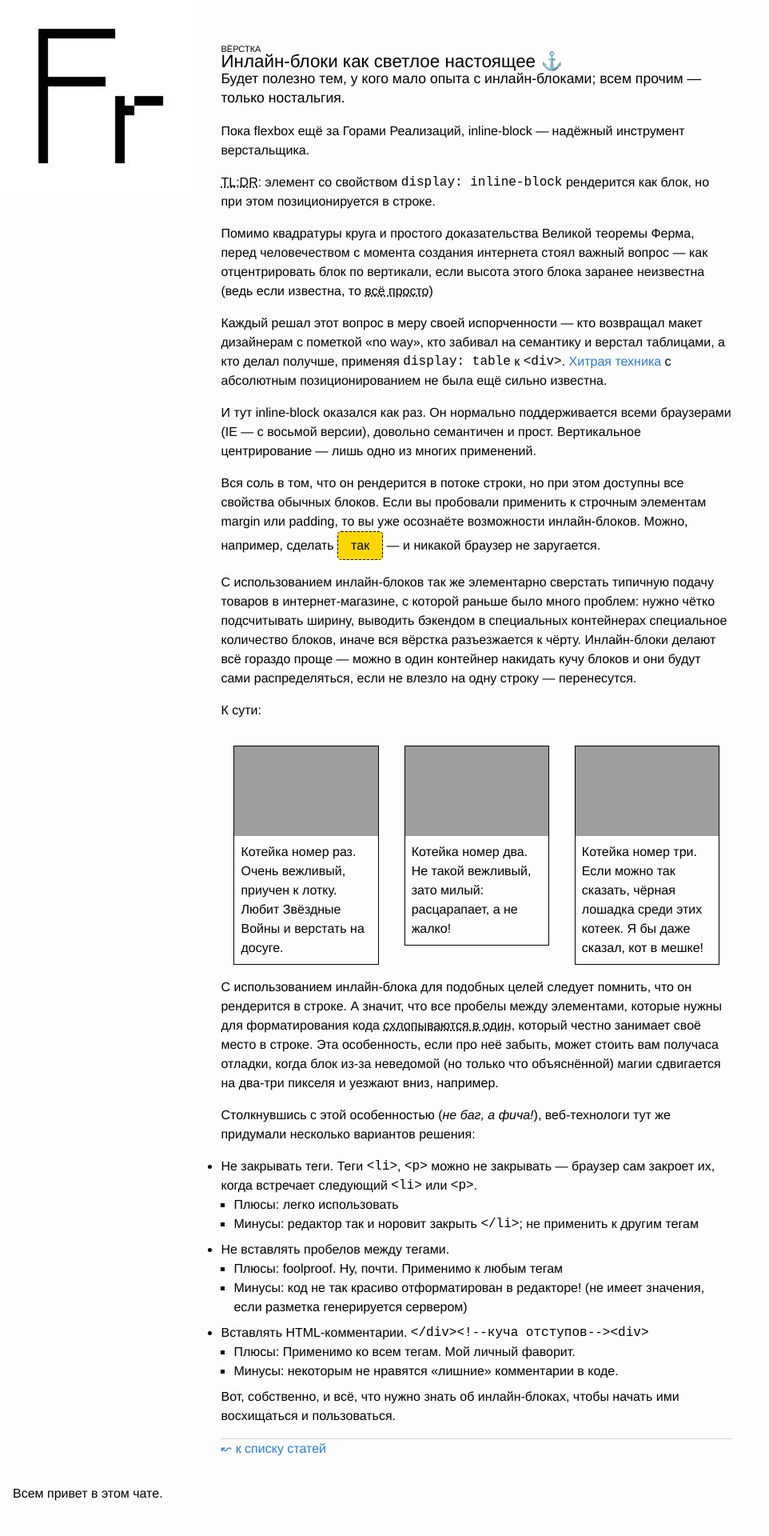
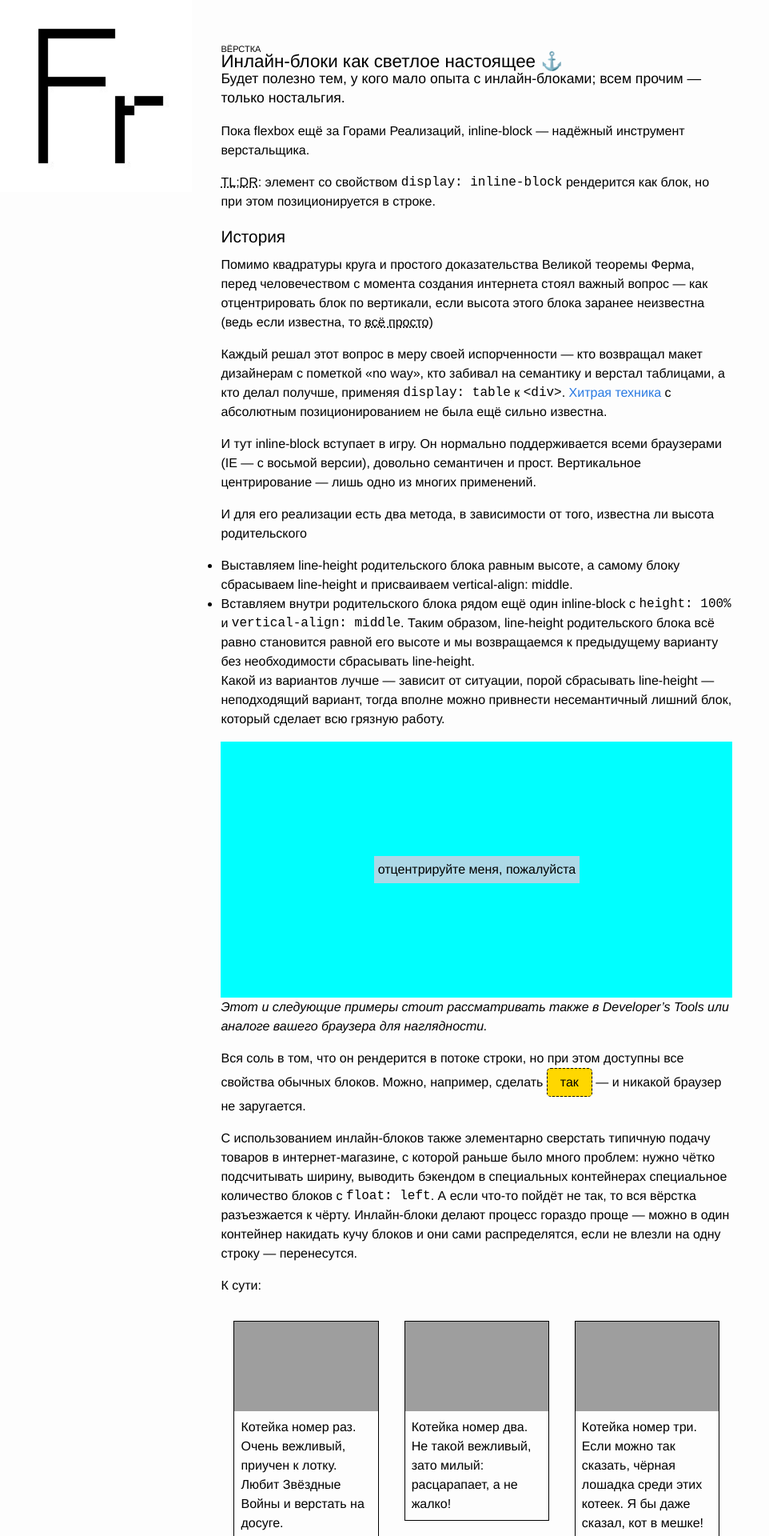
Before and after one commit to smirina/frontiermag.github.io, a Jekyll site: the page built from _posts/2014-06-24-inline-block.markdown, in a window 1280 px wide. Shown: the top 1920 px of the page at 80% size, without its empty margins (0-962 px from the left). Built offline with Jekyll 4.4.1, drawn with Linux system fonts in a browser that asks for light colours; comment, search, counter and statistics services are not loaded; some of the changed text lies outside the part shown; grey boxes are pictures that could not be loaded.

Commit message:
article fix

```diff
--- a/_posts/2014-06-24-inline-block.markdown
+++ b/_posts/2014-06-24-inline-block.markdown
@@ -9,16 +9,30 @@ published: true
 
 <abbr title="Too long; did not read — (англ.) многабукфниасилил">TL;DR</abbr>: элемент со свойством `display: inline-block` рендерится как блок, но при этом позиционируется в строке.
 
+История
+-------
+
 Помимо квадратуры круга и простого доказательства Великой теоремы Ферма, перед человечеством с момента создания интернета стоял важный вопрос — как отцентрировать блок по вертикали, если высота этого блока заранее неизвестна (ведь
 если известна, то <abbr title="top: 50%; margin-top: -(height/2)px">всё просто</abbr>)
 
 Каждый решал этот вопрос в меру своей испорченности — кто возвращал макет дизайнерам с пометкой «no way», кто забивал на семантику и верстал таблицами, а кто делал получше, применяя `display: table` к `<div>`. [Хитрая техника](http://www.smashingmagazine.com/2013/08/09/absolute-horizontal-vertical-centering-css/) c абсолютным позиционированием не была ещё сильно известна.
 
-И тут inline-block оказался как раз. Он нормально поддерживается всеми браузерами (IE — с восьмой версии), довольно семантичен и прост. Вертикальное центрирование — лишь одно из многих применений.
+И тут inline-block вступает в игру. Он нормально поддерживается всеми браузерами (IE — с восьмой версии), довольно семантичен и прост. Вертикальное центрирование — лишь одно из многих применений.
 
-Вся соль в том, что он рендерится в потоке строки, но при этом доступны все свойства обычных блоков. Если вы пробовали применить к строчным элементам margin или padding, то вы уже осознаёте возможности инлайн-блоков. Можно, например, сделать <span style="display: inline-block; padding: .3rem 1rem; border: 1px dashed black; border-radius: .3rem; background: gold; vertical-align: 0">так</span> — и никакой браузер не заругается.
+И для его реализации есть два метода, в зависимости от того, известна ли высота родительского
 
-С использованием инлайн-блоков так же элементарно сверстать типичную подачу товаров в интернет-магазине, с которой раньше было много проблем: нужно чётко подсчитывать ширину, выводить бэкендом в специальных контейнерах специальное количество блоков, иначе вся вёрстка разъезжается к чёрту. Инлайн-блоки делают всё гораздо проще — можно в один контейнер накидать кучу блоков и они будут сами распределяться, если не влезло на одну строку — перенесутся.
+* Выставляем line-height родительского блока равным высоте, а самому блоку сбрасываем line-height и присваиваем vertical-align: middle.
+* Вставляем внутри родительского блока рядом ещё один inline-block с `height: 100%` и `vertical-align: middle`. Таким образом, line-height родительского блока всё равно становится равной его высоте и мы возвращаемся к предыдущему варианту без необходимости сбрасывать line-height.
+
+Какой из вариантов лучше — зависит от ситуации, порой сбрасывать line-height — неподходящий вариант, тогда вполне можно привнести несемантичный лишний блок, который сделает всю грязную работу.
+
+<div style="height: 20rem; width: 100%; background: cyan;  text-align: center;"><div style="display: inline-block; height:100%; vertical-align: middle;"></div><div style="display: inline-block; background: lightblue; padding: 0.3rem; vertical-align: middle;">отцентрируйте меня, пожалуйста</div></div>
+
+*Этот и следующие примеры стоит рассматривать также в Developer's Tools или аналоге вашего браузера для наглядности.*
+
+Вся соль в том, что он рендерится в потоке строки, но при этом доступны все свойства обычных блоков. Можно, например, сделать <span style="display: inline-block; padding: .3rem 1rem; border: 1px dashed black; border-radius: .3rem; background: gold; vertical-align: 0">так</span> — и никакой браузер не заругается.
+
+С использованием инлайн-блоков также элементарно сверстать типичную подачу товаров в интернет-магазине, с которой раньше было много проблем: нужно чётко подсчитывать ширину, выводить бэкендом в специальных контейнерах специальное количество блоков с `float: left`. А если что-то пойдёт не так, то вся вёрстка разъезжается к чёрту. Инлайн-блоки делают процесс гораздо проще — можно в один контейнер накидать кучу блоков и они сами распределятся, если не влезли на одну строку — перенесутся.
 
 К сути:
 
@@ -53,10 +67,12 @@ published: true
         <span>Котейка номер три. Если можно так сказать, чёрная лошадка среди этих котеек. Я бы даже сказал, кот в мешке!</span></li><!--
 --></ul>
 
+*Попробуйте изменить размер окна так, чтобы третий блок перенёсся на следующую строку*
 
-С использованием инлайн-блока для подобных целей следует помнить, что он рендерится в строке. А значит, что все пробелы между элементами, которые нужны для форматирования кода <abbr title="Это стандартное поведение интерпретатора HTML, которое, впрочем, можно изменить. Нет, не только тегом <pre>">схлопываются в один</abbr>, который честно занимает своё место в строке. Эта особенность, если про неё забыть, может стоить вам получаса отладки, когда блок из-за неведомой (но только что объяснённой) магии сдвигается на два-три пикселя и уезжают вниз, например.
+С использованием инлайн-блока для подобных целей следует помнить, что он рендерится в строке. А значит, что все пробелы между элементами, которые нужны для форматирования кода <abbr title="Это стандартное поведение интерпретатора HTML, которое, впрочем, можно изменить. Нет, не только тегом <pre>">схлопываются в один</abbr>, который честно занимает своё место в строке. Эта особенность, если про неё забыть, может стоить вам получаса отладки, когда блок из-за неведомой (но только что объяснённой) магии сдвигается на два-три пикселя и съезжает в итоге вниз, например.
 
 Столкнувшись с этой особенностью (*не баг, а фича!*), веб-технологи тут же придумали несколько вариантов решения:
+
 <style>
 ul ul {
     margin-left: 1rem;
@@ -75,5 +91,31 @@ ul ul {
     - Плюсы: Применимо ко всем тегам. Мой личный фаворит.
     - Минусы: некоторым не нравятся «лишние» комментарии в коде.
 
+Для дальнейшего рассказа потребуется ещё немного теории, налейте себе кофе.
+
+Любой элемент на странице обернут в один из так называемых боксов. Существуют боксы инлайн-уровня, а есть блочные боксы, и напрямую рядом они не могут стоять. Так, например, если сделать `<div>Привет, <div>мир!</div>Я так рад тебя видеть</div>`, то внутренний `<div>` уедет на отдельную строку.
+
+<div style="margin-bottom: 1rem">Привет, <div>мир!</div> Я так рад тебя видеть</div>
+
+
+Так получается потому, что строки «Привет, » и «Я так рад тебя видеть» из-за соседства с внутренним `<div>` оборачиваются в анонимные боксы блочного уровня — у них нет имени и им невозможно присвоить стили: что можно наследовать, они наследуют, всё остальное становится initial. В то же время, inline-block не заставляет оборачиваться строки вокруг в такие боксы, то есть он *сохраняет контекст форматирования строки*.
+
+Можно представить, что инлайн-блок образует просто символ с заданными размерами, и с этим связана следующая особенность, которую следует учитывать:
+
+<div style="width:18em; background: cyan; margin-bottom: 1rem">
+   Текст внутри этого спана <span>может легко разбиваться на две строки, ведь</span> это инлайновый бокс.
+</div>
+
+
+<style>
+  .sample-span {
+    display:inline-block;
+  }
+</style>
+<div style="width:18em; background: cyan">
+   Текст внутри этого span'а <span class="sample-span">не будет разбиваться на несколько строк до последнего, ведь это</span>  inline-block.
+</div>
+
+Заметили резкий обрыв первой строки? Такое поведение инлайн-блоков стоит учитывать, чтобы не возникло некрасивых переносов.
 
 Вот, собственно, и всё, что нужно знать об инлайн-блоках, чтобы начать ими восхищаться и пользоваться.
```
